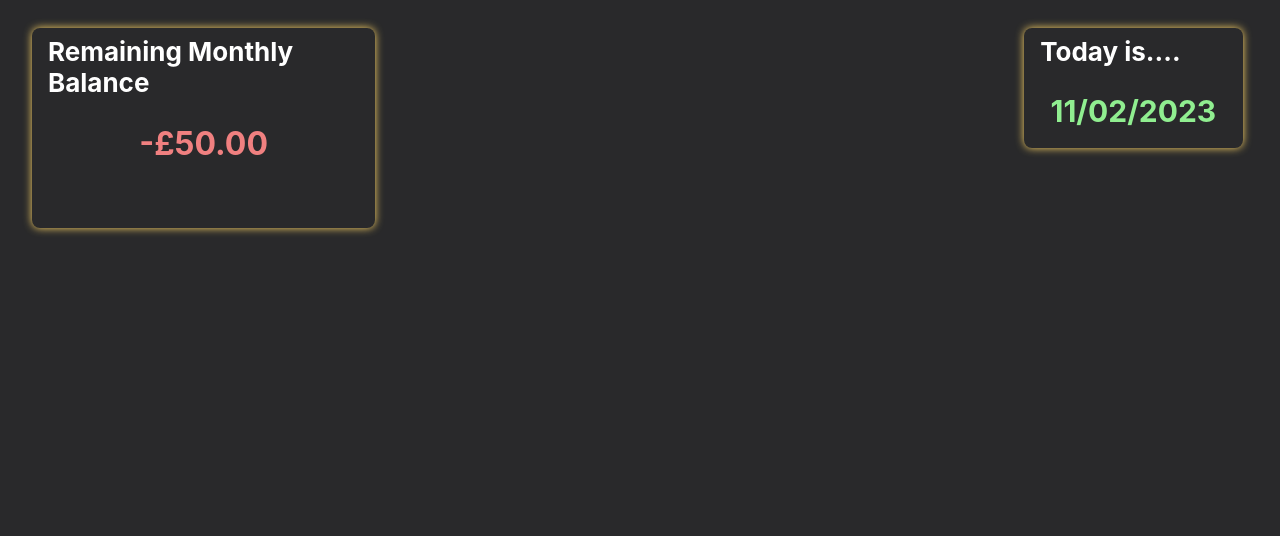
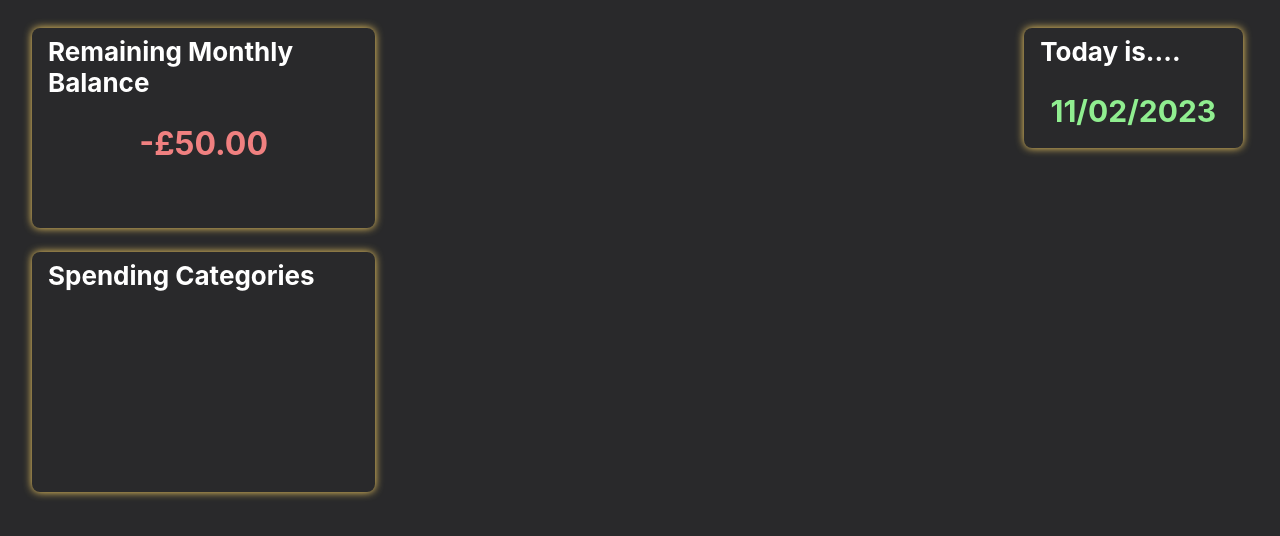
Before and after one commit to LP2851/personal-finance-tracker, a React (Create React App) app in the folder frontend/: page / in a window 1280 px wide. Shown: the top 536 px of the page. Built offline with nearby package versions, Linux system fonts and the light colour scheme.

Commit message:
basic card appears onscreen

```diff
--- a/frontend/src/App.js
+++ b/frontend/src/App.js
@@ -1,6 +1,7 @@
 import './App.css';
 import BalanceCard from "./containers/home/balance-card";
 import DateCard from "./containers/home/date-card";
+import CategoryCard from "./containers/home/category-card";
 function App() {
   return (
     <div className="App">
@@ -10,6 +11,7 @@ function App() {
             <BalanceCard />
             <DateCard />
         </div>
+            <CategoryCard />
         </div>
       </header>
     </div>
--- a/frontend/src/containers/home/category-card/index.js
+++ b/frontend/src/containers/home/category-card/index.js
@@ -3,11 +3,11 @@ import { memo } from "react";
 import styles from "./index.module.css"
 
 const CategoryCard = () => {
-
     return (
-      <CardComponent width="27.5" maxHeight="25vh">
+      <CardComponent width="27.5%" maxHeight="30vh">
           <p className={styles.title}>Spending Categories</p>
       </CardComponent>
     );
+}
 
-}
+export default memo(CategoryCard);
```
